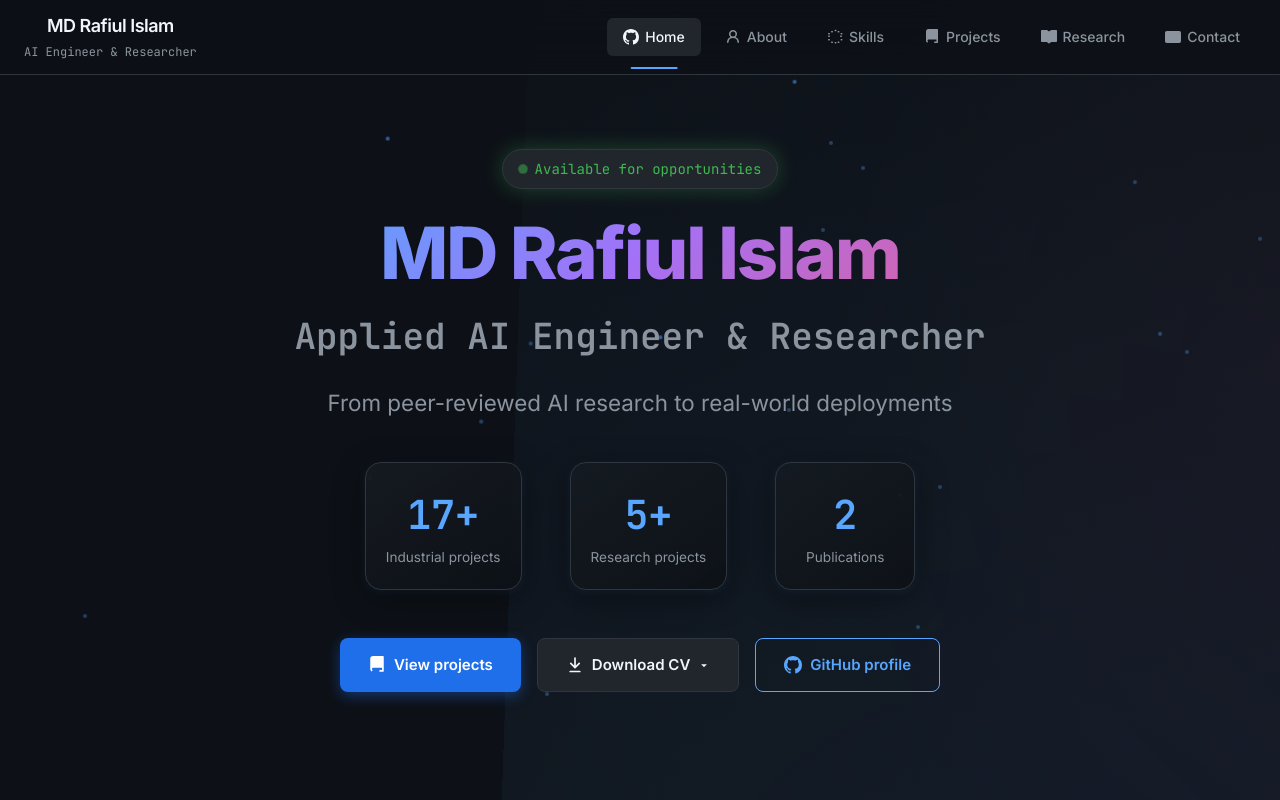
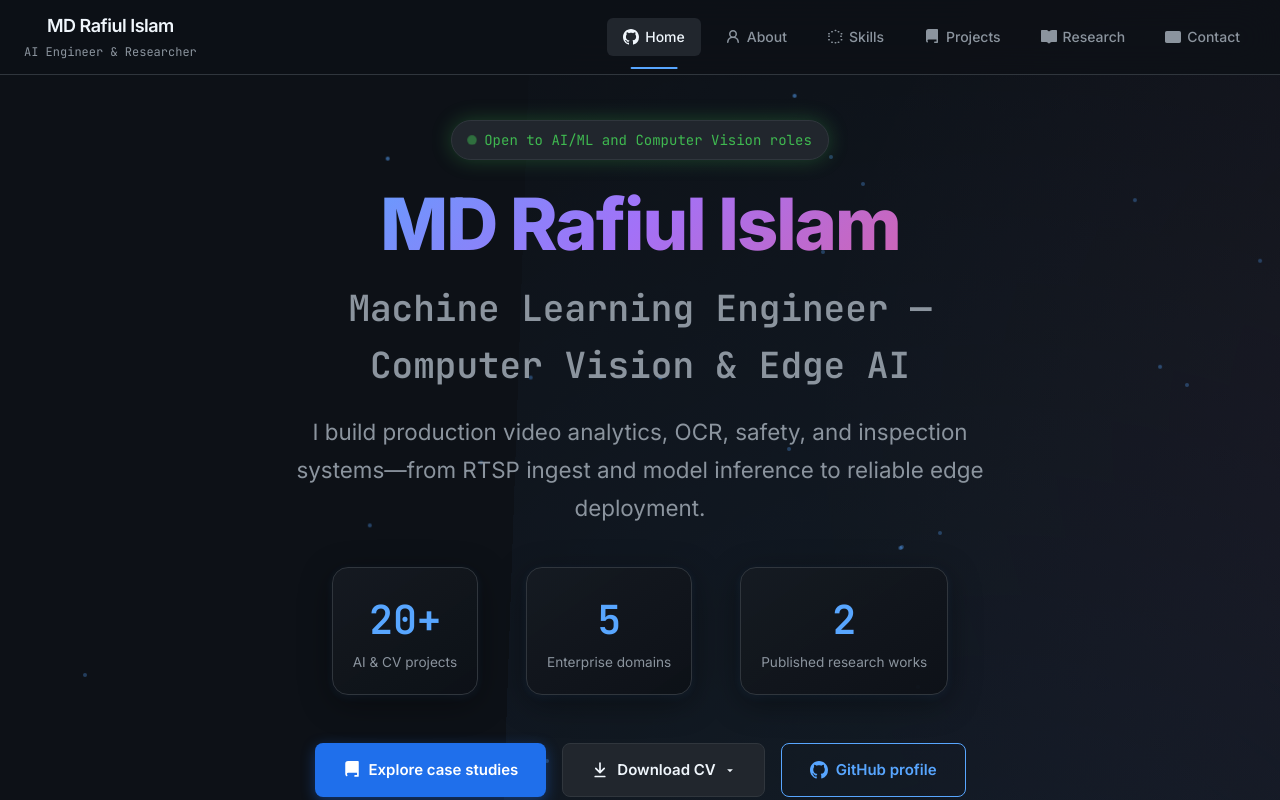
Before and after one commit to rafi0020/rafiul_ML_portfolio, a React (Vite) app: page / in a window 1280 px wide. Shown: the top 800 px of the page. Built offline with nearby package versions, Linux system fonts and the light colour scheme.

Commit message:
Refresh src/sections/Hero.jsx for recruiter-focused portfolio

```diff
--- a/src/sections/Hero.jsx
+++ b/src/sections/Hero.jsx
@@ -8,9 +8,9 @@ const CVS = [
 ];
 
 const STATS = [
-  { value: "17+", label: "Industrial projects" },
-  { value: "5+", label: "Research projects" },
-  { value: "2", label: "Publications" },
+  { value: "20+", label: "AI & CV projects" },
+  { value: "5", label: "Enterprise domains" },
+  { value: "2", label: "Published research works" },
 ];
 
 export default function Hero() {
@@ -23,8 +23,6 @@ export default function Hero() {
     const container = particlesRef.current;
     if (!container) return;
 
-    // Skip the decorative particle field entirely for reduced-motion users and
-    // on small screens, where it is pure battery cost.
     const skip =
       window.matchMedia("(prefers-reduced-motion: reduce)").matches ||
       window.matchMedia("(max-width: 768px)").matches;
@@ -76,12 +74,13 @@ export default function Hero() {
       <div className="neural-bg" ref={particlesRef} aria-hidden="true" />
 
       <div className="hero-content">
-        <p className="hero-badge">Available for opportunities</p>
+        <p className="hero-badge">Open to AI/ML and Computer Vision roles</p>
 
         <h1 className="hero-title">MD Rafiul Islam</h1>
-        <p className="hero-role">Applied AI Engineer &amp; Researcher</p>
+        <p className="hero-role">Machine Learning Engineer — Computer Vision &amp; Edge AI</p>
         <p className="hero-subtitle">
-          From peer-reviewed AI research to real-world deployments
+          I build production video analytics, OCR, safety, and inspection systems—from
+          RTSP ingest and model inference to reliable edge deployment.
         </p>
 
         <dl className="hero-stats">
@@ -96,11 +95,9 @@ export default function Hero() {
         <div className="hero-cta">
           <Link className="btn btn-primary" to="/projects">
             <Icon name="repo" size={18} />
-            View projects
+            Explore case studies
           </Link>
 
-          {/* Positioning context lives on this wrapper. Without it the menu
-              anchored to the whole hero section and rendered off-screen. */}
           <div className="cv-dropdown">
             <button
               ref={triggerRef}
```
